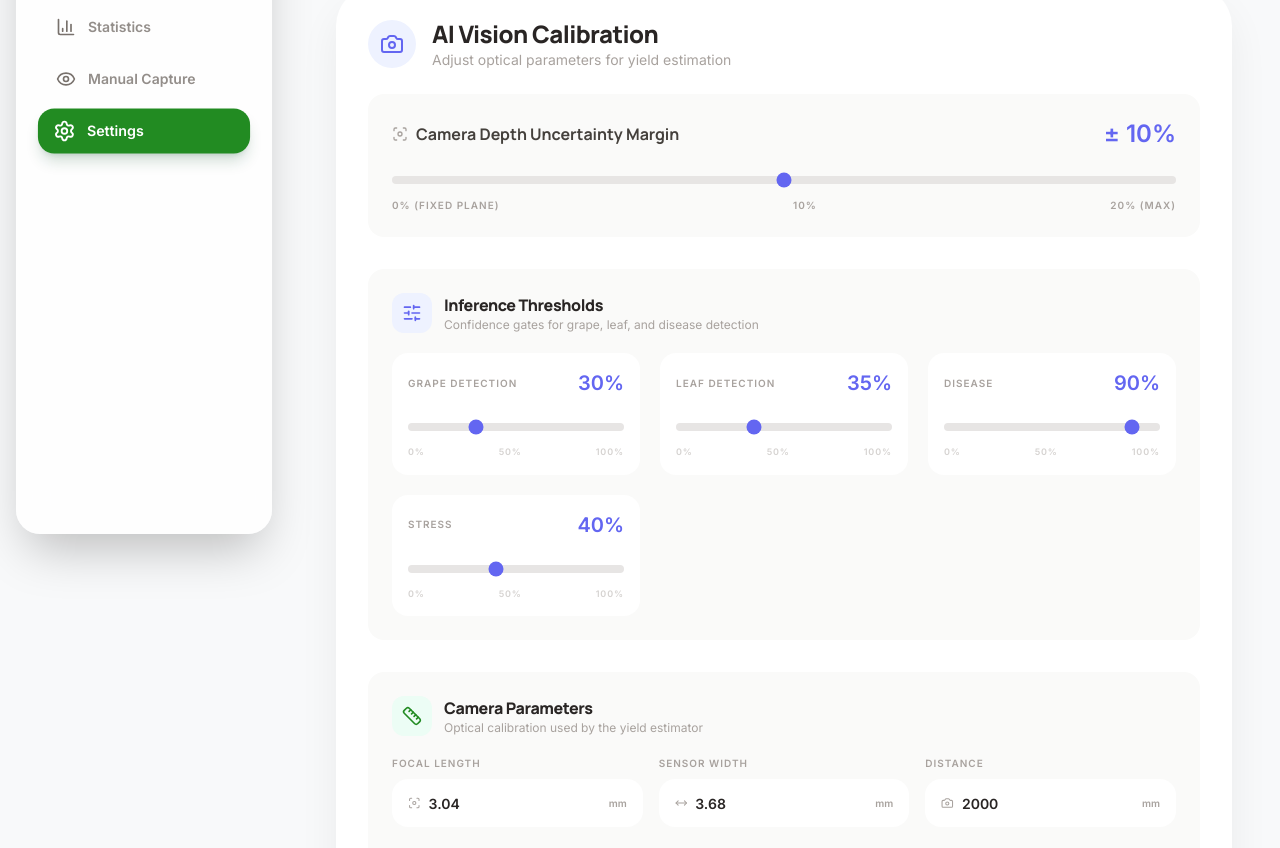
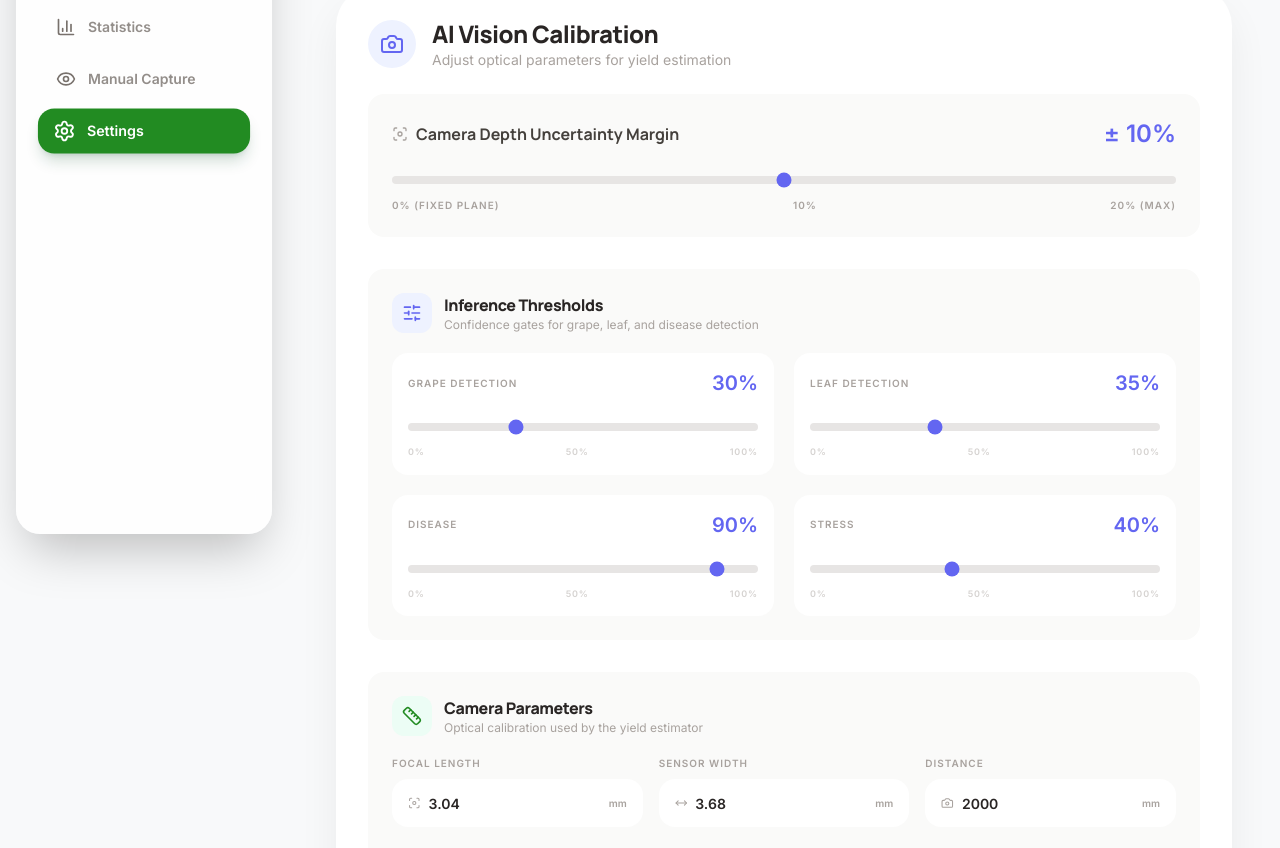
Before and after one commit to Lori-in-the-clouds/EdgeVine, an Astro site in the folder vineyard-dashboard/: page /settings in a window 1280 px wide. Shown: the part 250-1098 px from the top of the page. Built offline with nearby package versions, Linux system fonts and the light colour scheme; Astro itself is replaced by a stand-in of ours; no server answers.

Commit message:
Setting page correction

```diff
--- a/vineyard-dashboard/src/components/settings/SettingsDashboard.tsx
+++ b/vineyard-dashboard/src/components/settings/SettingsDashboard.tsx
@@ -142,7 +142,7 @@ export function SettingsDashboard() {
             </div>
           </div>
 
-          <div className="grid grid-cols-1 lg:grid-cols-3 gap-5">
+          <div className="grid grid-cols-1 md:grid-cols-2 gap-5">
             <ThresholdSlider
               label="Grape Detection"
               value={inferenceThresholds.grape_confidence}
```
Also changed, not shown: 1 other file.
